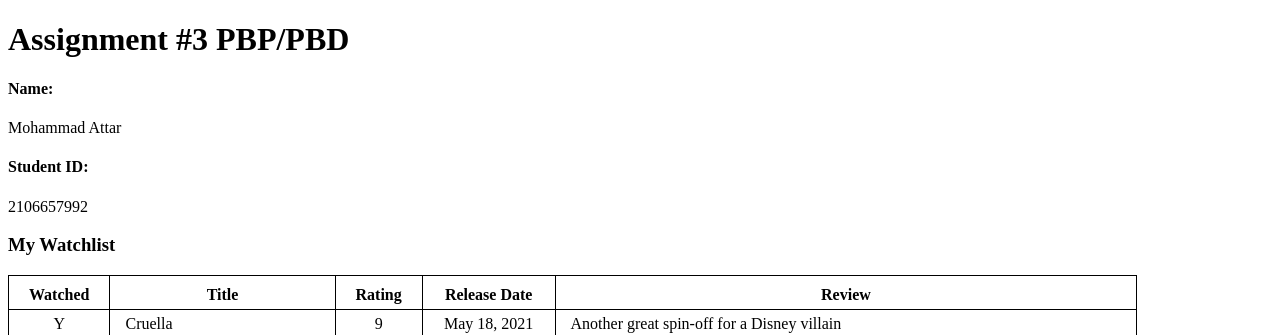
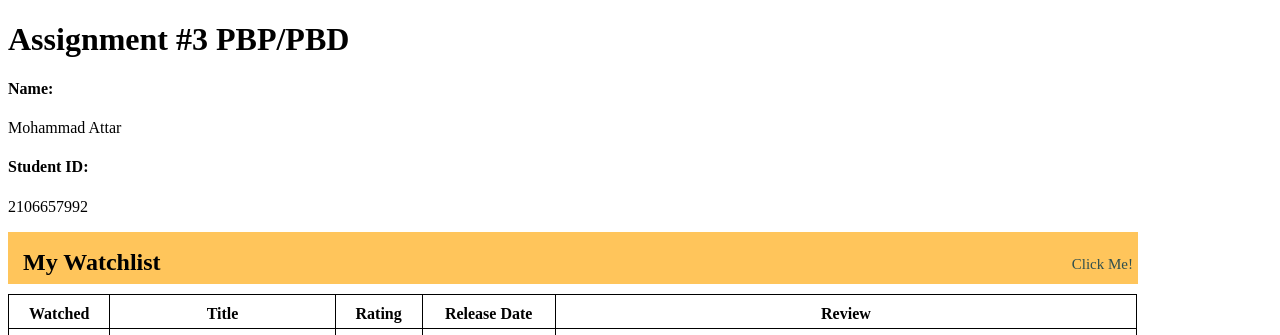
Before and after one commit to mhmmd-attar/asgmt2-django-mvt, a Django app: page /mywatchlist/html/ in a window 1280 px wide. Shown: the top 335 px of the page. Run offline with Django 4.2, Linux system fonts and the light colour scheme; data comes from the database, SQL or seed files in the repository.

Commit message:
Update mywatchlist/html/

```diff
--- a/mywatchlist/templates/mywatchlist.html
+++ b/mywatchlist/templates/mywatchlist.html
@@ -1,7 +1,48 @@
 {% extends 'base.html' %}
   {% block meta %}
   <title>My Watchlist</title>
+  <script>
+    function alertWatcher() {
+      var list_item = "{{ list_item }}";
+      var watched = 0;
+      var unwatched = 0;
+      for (item in list_item) {
+        if (item.watched == 'Y') {
+          watched += 1
+        } else {
+          unwatched += 1
+        }
+      };
+      if (watched > unwatched) {
+        alert("Congratulations, you have watched movies a lot!")
+      } else {
+        alert("Woah, you have not watched much movies!")
+      }
+    }
+  </script>
   <style>
+    .button {
+      position: relative;
+      background: #ffc55b;
+      padding: 10px 15px 3px;
+      max-width: 1100px;
+      margin-bottom: 10px;
+    }
+    .button:hover {
+      cursor: pointer;
+      background: #ffae00;
+    }
+    .button h2 {
+      line-height: 0px;
+    }
+    .button p {
+      position: absolute;
+      bottom: 5px;
+      right: 5px;
+      font-size: 15px;
+      line-height: 0px;
+      color: darkslategray;
+    }
     table, th, td {
       border:1px solid black;
       border-collapse: collapse;
@@ -28,7 +69,10 @@
   <h4>Student ID: </h4>
   <p>{{ npm }}</p>
 
-  <h3>My Watchlist</h3>
+  <div class="button" onclick="alertWatcher()">
+    <h2>My Watchlist</h2>
+    <p>Click Me!</p>
+  </div>
   <table>
     <tr>
       <th>Watched</th>
```
